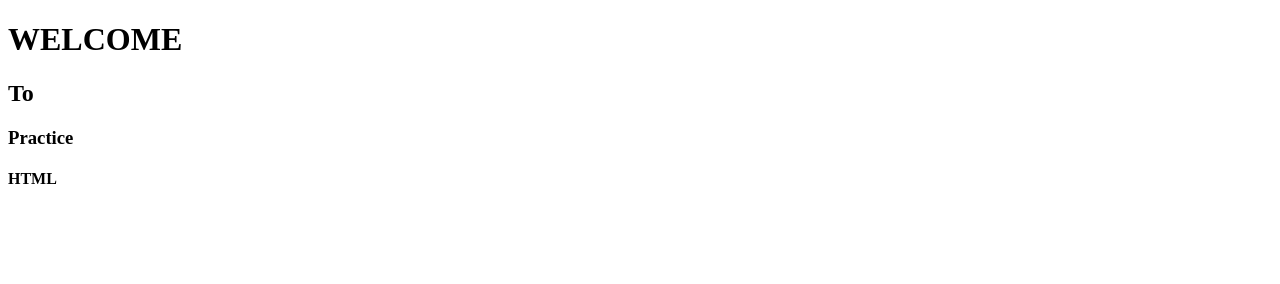
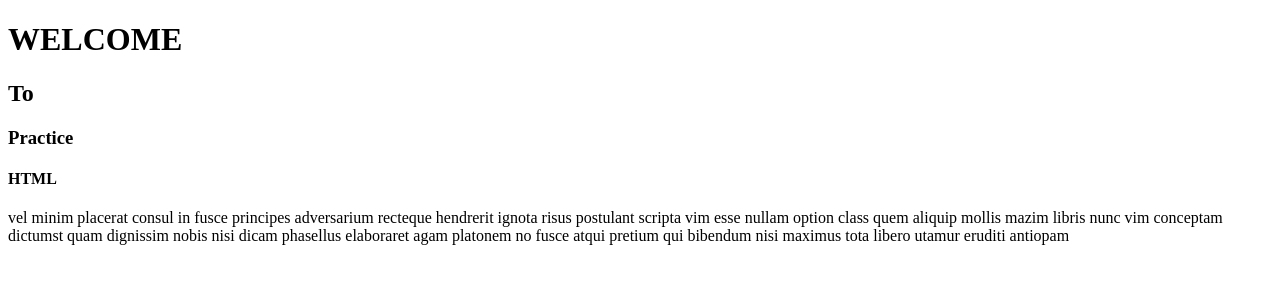
Before and after one commit to raja8807/fed-practice-3, a plain HTML site: page index.html in a window 1280 px wide. Drawn offline with Linux system fonts and the light colour scheme.

Commit message:
index file

```diff
--- a/index.html
+++ b/index.html
@@ -9,5 +9,6 @@
 				<h2>To</h2>
 				<h3>Practice</h3>
 				<h4>HTML</h4>
+				<p>vel minim placerat consul in fusce principes adversarium recteque hendrerit ignota risus postulant scripta vim esse nullam option class quem aliquip mollis mazim libris nunc vim conceptam dictumst quam dignissim nobis nisi dicam phasellus elaboraret agam platonem no fusce atqui pretium qui bibendum nisi maximus tota libero utamur eruditi antiopam</p>
 </body>
 </html>
```
